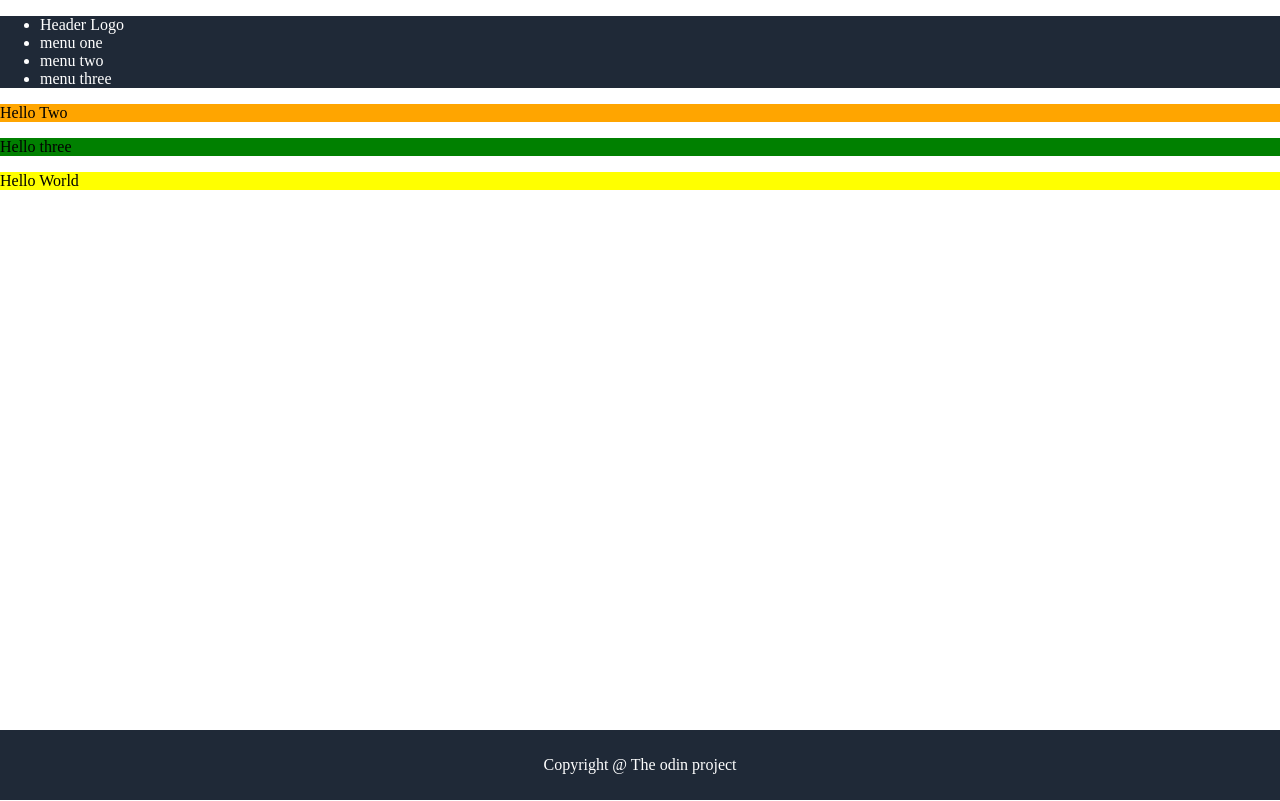
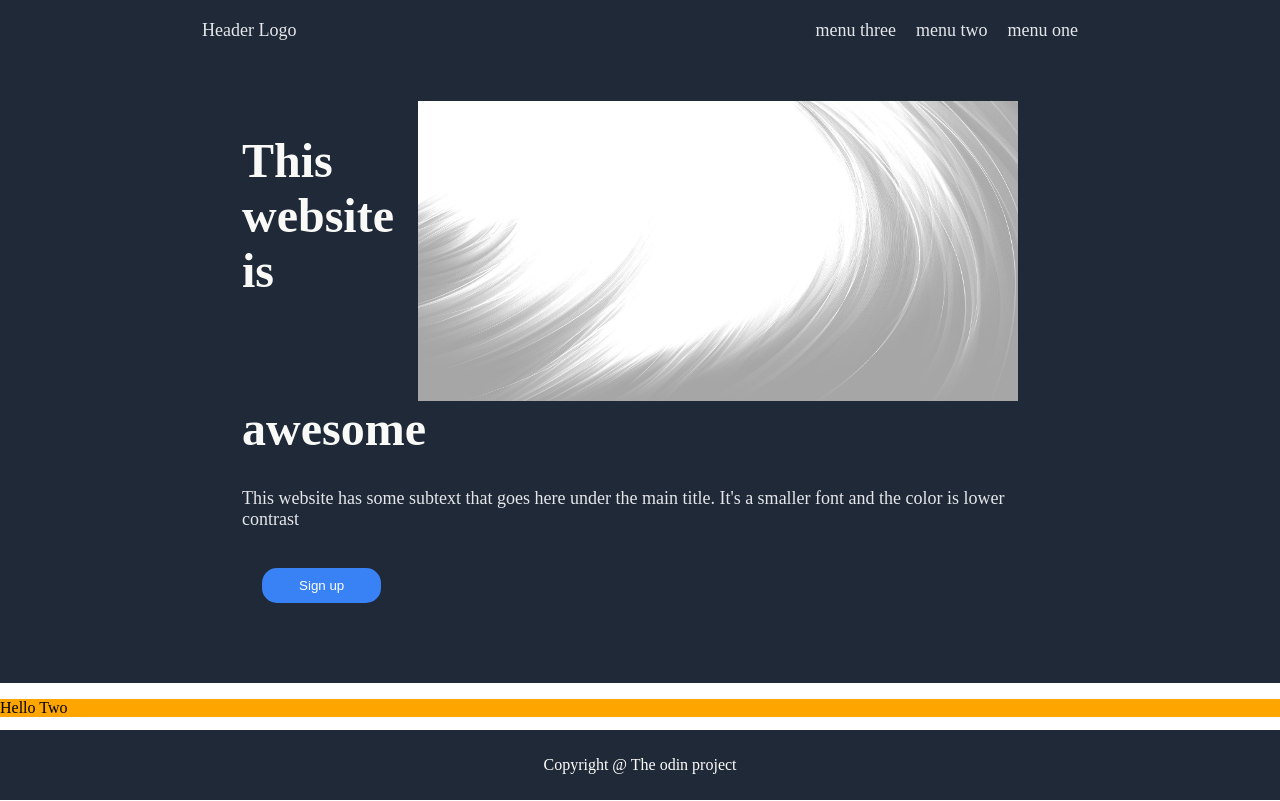
Before and after one commit to ayo43/Odin-landing-page, a plain HTML site: page index.html in a window 1280 px wide. Drawn offline with Linux system fonts and the light colour scheme.

Commit message:
working on the header

```diff
--- a/css/style.css
+++ b/css/style.css
@@ -30,4 +30,63 @@ body {
 .one {
     background-color:#1F2937;
     color: white;
+    padding: 10px;
+    padding-left:15%;
+    padding-right: 15%;
+
 }
+
+.nav {
+    float: right;
+
+}
+ul {
+    list-style-type: none;
+    overflow: hidden;
+    margin:0;
+    padding:0;
+}
+li a {
+    display: block;
+    padding:10px;
+    text-decoration: none;
+    color: #e5e7eb;
+    font-size:18px;
+}
+li {
+    float: right;
+}
+.logo {
+    float:left;
+    color: f9faf8;
+    font: size 54px !important;
+}
+.hero-main {
+    font-size:48px;
+    font-weight: 900;
+    color: #f9faf8;
+}
+.hero-sort{
+    padding: 50px;
+}
+.hero-p {
+    font-size: 18px;
+    color: #e5e7eb;
+}
+input {
+    background-color: #3882f6;
+    color: white;
+    padding:10px;
+    text-align: center;
+    border:none;
+    border-radius:15px;
+    width: 15%;
+    margin:20px;
+}
+.hero-img {
+    width:600px;
+    float: right;
+    height: 300px;
+    margin-right:20px;
+
+}
--- a/index.html
+++ b/index.html
@@ -8,11 +8,21 @@
         <div class="one">
             <div>
                 <ul>
-                    <li>Header Logo</li>
-                    <li>menu one</li>
-                    <li>menu two</li>
-                    <li>menu three</li>
+                    <li class="logo"><a href="#">Header Logo</a></li>
+                    <li><a href="#">menu one</a></li>
+                    <li><a href="#">menu two</a></li>
+                    <li><a href="#"> menu three</a></li>
                 </ul>
+            </div>
+            <div class="hero-sort">
+                <div>
+                    <img src="images/placeholder.png" alt="" class="hero-img"/>
+                </div>
+                <h1 class="hero-main">This website is <br> awesome</h1>
+                <p class="hero-p">This website has some subtext that goes here under the main title. It's a smaller font and the color is lower contrast</p>
+                <input calss="hero-button" type="submit" value="Sign up">
+
+
             </div>
 
         </div>
```
Also changed, not shown: images/placeholder.png (added).
